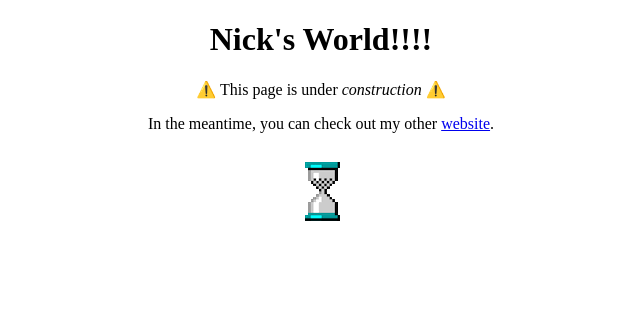
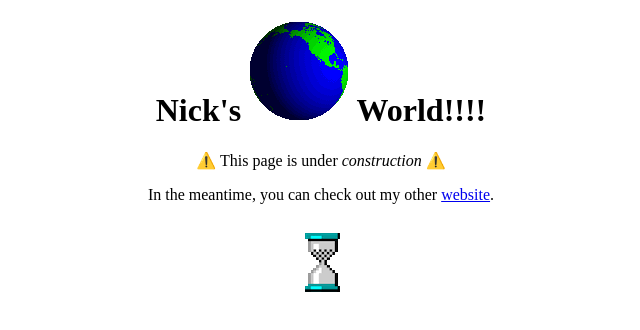
Before and after one commit to nbriz/nicks-world, a plain HTML site: page index.html in a window 1280 px wide. Shown: the whole page, without its empty margins (319-959 px from the left). Drawn offline with Linux system fonts and the light colour scheme.

Commit message:
( ◕ ◞ ◕ ) auto commit

```diff
--- a/index.html
+++ b/index.html
@@ -8,14 +8,18 @@
   </head>
   <body>
     <center>
-      <h1>Nick's World!!!!</h1>
+      <h1>
+        Nick's
+        <img src="images/world.gif" alt="a spinning glob gif">
+        World!!!!
+      </h1>
       <p>
         ⚠️ This page is under <em>construction</em> ⚠️
       </p>
       <p>
         In the meantime, you can check out my other <a href="https://nickbriz.com" target="_blank">website</a>.
       </p>
-      <img src="hour-glass.gif" alt="a spinning gif of an hourglass">
+      <img src="images/hour-glass.gif" alt="a spinning gif of an hourglass">
     </center>
   </body>
 </html>
```
Also changed, not shown: images/hour-glass.gif (renamed from hour-glass.gif), images/world.gif (added).
